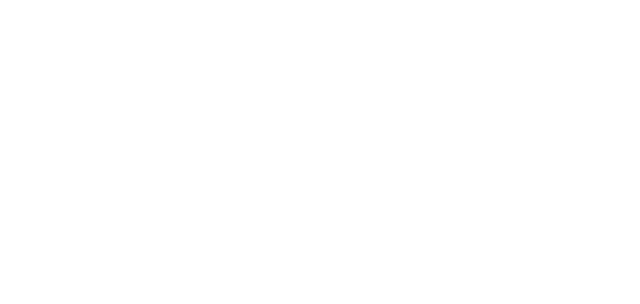
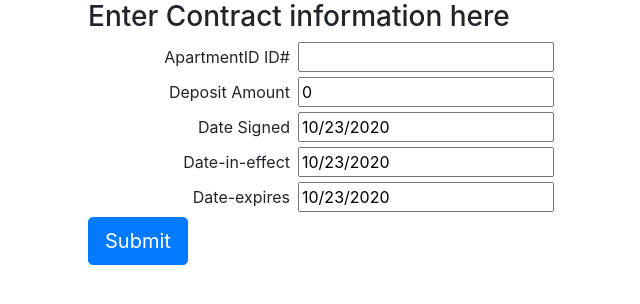
Before and after one commit to Erksters/RentalFrontend, a React (Create React App) app in the folder frontend/: page /create/contract in a window 1280 px wide. Shown: the top 304 px of the page, without its empty margins (319-959 px from the left). Built offline with nearby package versions, Linux system fonts and the light colour scheme.

Commit message:
Added Create Contract and installed react date picker

```diff
--- a/frontend/package.json
+++ b/frontend/package.json
@@ -12,6 +12,7 @@
     "mysql": "^2.18.1",
     "react": "^17.0.1",
     "react-bootstrap": "^1.4.0",
+    "react-datepicker": "^3.3.0",
     "react-dom": "^17.0.1",
     "react-router-dom": "^5.2.0",
     "react-scripts": "3.4.4",
--- a/frontend/src/App.js
+++ b/frontend/src/App.js
@@ -1,6 +1,7 @@
 import React from 'react';
 import { BrowserRouter as Router, Switch, Route } from "react-router-dom";
 import CreateApartment from './components/Apartment/createApartment';
+import CreateContract from './components/Contract/createContract';
 import LandingPage from './components/LandingPage/landingPage';
 import CreatePropertyOwner from './components/PropertyOwner/createPropertyOwner';
 import CreateTenant from './components/Tenants/createTenant';
@@ -16,6 +17,9 @@ const  App = () => {
           <Route path="/create/apartment">
           <CreateApartment/>
           </Route>
+          <Route path="/create/contract">
+            <CreateContract/>
+          </Route>
           <Route exact path="/create/propetyowner">
             <CreatePropertyOwner/>
           </Route>
--- /dev/null
+++ b/frontend/src/components/Contract/CreateContract.css
@@ -0,0 +1,9 @@
+.centerDiv {
+  justify-content: center;
+  display: flex;
+}
+
+.labels {
+  text-align: right;
+  width: 210px;
+}
--- /dev/null
+++ b/frontend/src/components/Contract/createContract.js
@@ -0,0 +1,85 @@
+import React, { useState } from "react";
+import swal from "sweetalert";
+import { Button } from "react-bootstrap";
+import DatePicker from "react-datepicker";
+import "./CreateContract.css";
+import "react-datepicker/dist/react-datepicker.css";
+
+const CreateContract = (props) => {
+    const [ApartmentID, setApartmentID] = useState(undefined);
+    const [DepositAmount, setDepositAmount] = useState(0);
+    const [DateSigned, setDateSigned] = useState( new Date());
+    const [DateExpires, setDateExpires] = useState( new Date());
+    const [DateInEffect, setDateInEffect] = useState( new Date());
+
+  const handleSubmit = async () => {
+    if(ApartmentID === undefined) {
+        swal("Please enter a legitimate Apartment ID")
+        return;
+    }
+    if( DepositAmount === 0){
+        swal("Please Enter a legitimate Deposit Amount");
+        return;
+      }
+    if(DateExpires === DateInEffect){
+        swal("Please Check the dates and try again");
+        return;
+    }
+    //send it
+    //Is there a unique constraint error?
+    //Did it successfully Save?
+    const ContractData = new FormData();
+
+    ContractData.append("apartmentid", ApartmentID);
+    ContractData.append("depositamount", DepositAmount);
+    ContractData.append("datesigned", DateSigned);
+    ContractData.append("dateexpires", DateExpires);
+    ContractData.append("dateineffect", DateInEffect);
+
+    //TODO: add appropriate url to fetch argument
+    await fetch(`localhost:8000/create/Contract`,{
+        method: "POST",
+        body: ContractData,
+    })
+      .then((response) => {
+        if (response === 200){swal("Contract created!")}
+      })
+      .catch((error) => {});
+  }
+
+  return(
+      <div className="centerDiv">
+        <div >
+            <h3>Enter Contract information here</h3>
+            <label className="pr-2 labels">ApartmentID ID#</label>
+            <input type="number" onChange={(e) => setApartmentID(e.target.value)} />
+            <br/>
+
+            <label className="pr-2 labels">Deposit Amount</label>
+            <input type="number" value={DepositAmount} onChange={(e) => setDepositAmount(e.target.value)} />
+            <br/>
+
+            <label className="pr-2 labels">Date Signed</label>
+            <DatePicker selected={DateSigned} onChange={date => setDateSigned(date)} />
+            <br/>
+
+            <label className="pr-2 labels">Date-in-effect</label>
+            <DatePicker selected={DateInEffect} onChange={date => setDateInEffect(date)} />
+            <br/>
+
+            <label className="pr-2 labels">Date-expires</label>
+            <DatePicker selected={DateExpires} onChange={date => setDateExpires(date)} />
+
+            <br/>
+            <Button size="lg" onClick={handleSubmit}>
+                Submit
+            </Button>
+
+        </div>
+      </div>
+
+
+  )
+}
+
+export default CreateContract;
```
Also changed, not shown: 1 other file (tests, documents, lock files or other folders).
